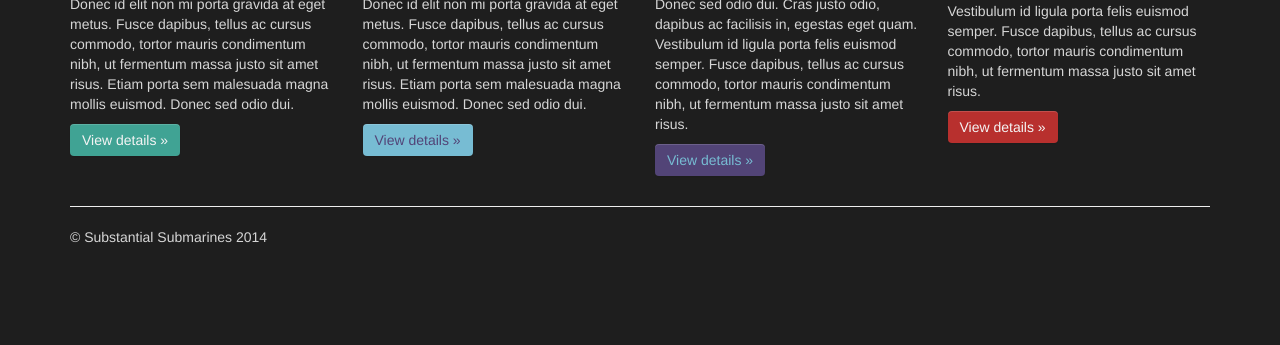
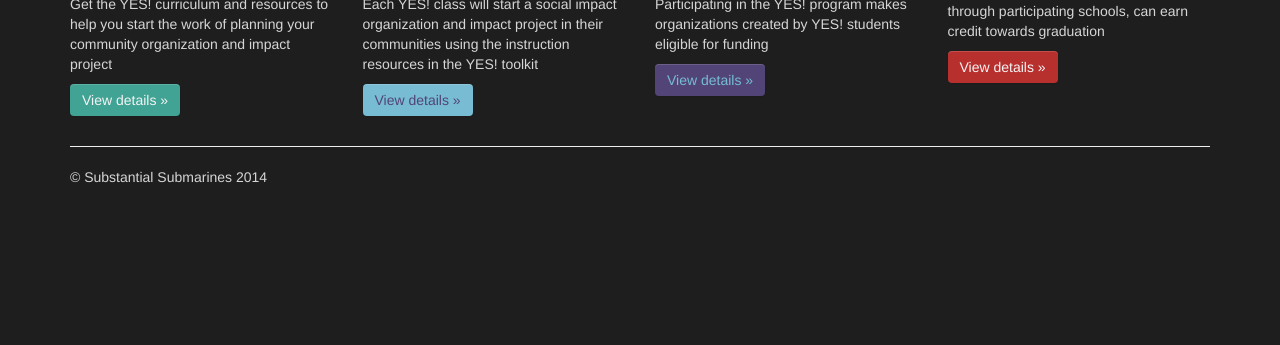
Before and after one commit to mkornblum/yes-prototype, a website: page index.html in a window 1280 px wide. Shown: the part 455-800 px from the top of the page. Drawn offline with nearby package versions, Linux system fonts and the light colour scheme.

Commit message:
Add real text to homepage boxes

```diff
--- a/index.html
+++ b/index.html
@@ -68,23 +68,23 @@
       <div class="row">
         <div class="col-md-3">
           <h2>Download The Toolkit</h2>
-          <p>Donec id elit non mi porta gravida at eget metus. Fusce dapibus, tellus ac cursus commodo, tortor mauris condimentum nibh, ut fermentum massa justo sit amet risus. Etiam porta sem malesuada magna mollis euismod. Donec sed odio dui. </p>
+          <p>Get the YES! curriculum and resources to help you start the work of planning your community organization and impact project</p>
           <p><a class="btn btn-default" href="#" role="button">View details &raquo;</a></p>
         </div>
         <div class="col-md-3">
           <h2>Start An Organization</h2>
-          <p>Donec id elit non mi porta gravida at eget metus. Fusce dapibus, tellus ac cursus commodo, tortor mauris condimentum nibh, ut fermentum massa justo sit amet risus. Etiam porta sem malesuada magna mollis euismod. Donec sed odio dui. </p>
+          <p>Each YES! class will start a social impact organization and impact project in their communities using the instruction resources in the YES! toolkit</p>
           <p><a class="btn btn-default" href="#" role="button">View details &raquo;</a></p>
        </div>
         <div class="col-md-3">
           <h2>Register Your School</h2>
-          <p>Donec sed odio dui. Cras justo odio, dapibus ac facilisis in, egestas eget quam. Vestibulum id ligula porta felis euismod semper. Fusce dapibus, tellus ac cursus commodo, tortor mauris condimentum nibh, ut fermentum massa justo sit amet risus.</p>
+          <p>Participating in the YES! program makes organizations created by YES! students eligible for funding</p>
           <p><a class="btn btn-default" href="#" role="button">View details &raquo;</a></p>
         </div>
 
         <div class="col-md-3">
           <h2>Earn School Credit</h2>
-          <p>Donec sed odio dui. Cras justo odio, dapibus ac facilisis in, egestas eget quam. Vestibulum id ligula porta felis euismod semper. Fusce dapibus, tellus ac cursus commodo, tortor mauris condimentum nibh, ut fermentum massa justo sit amet risus.</p>
+          <p>Students completing the YES! are eligible to receive service learning credit and through participating schools, can earn credit towards graduation</p>
           <p><a class="btn btn-default" href="#" role="button">View details &raquo;</a></p>
         </div>
 
```
